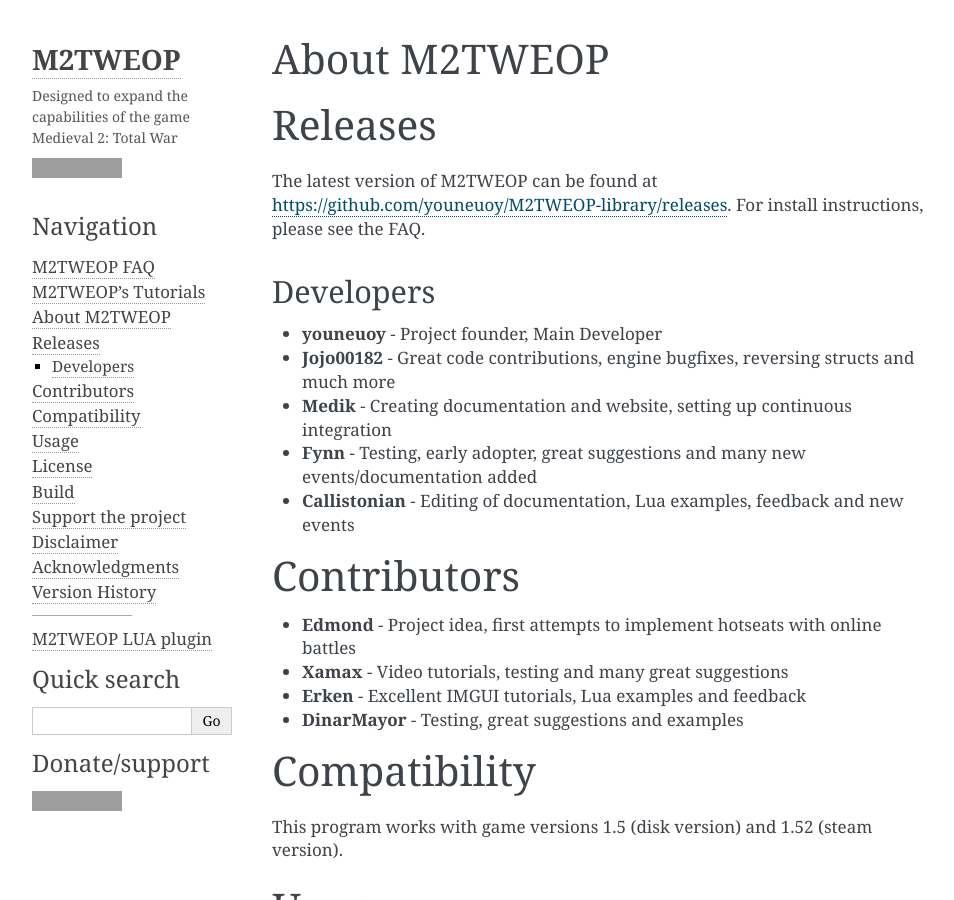
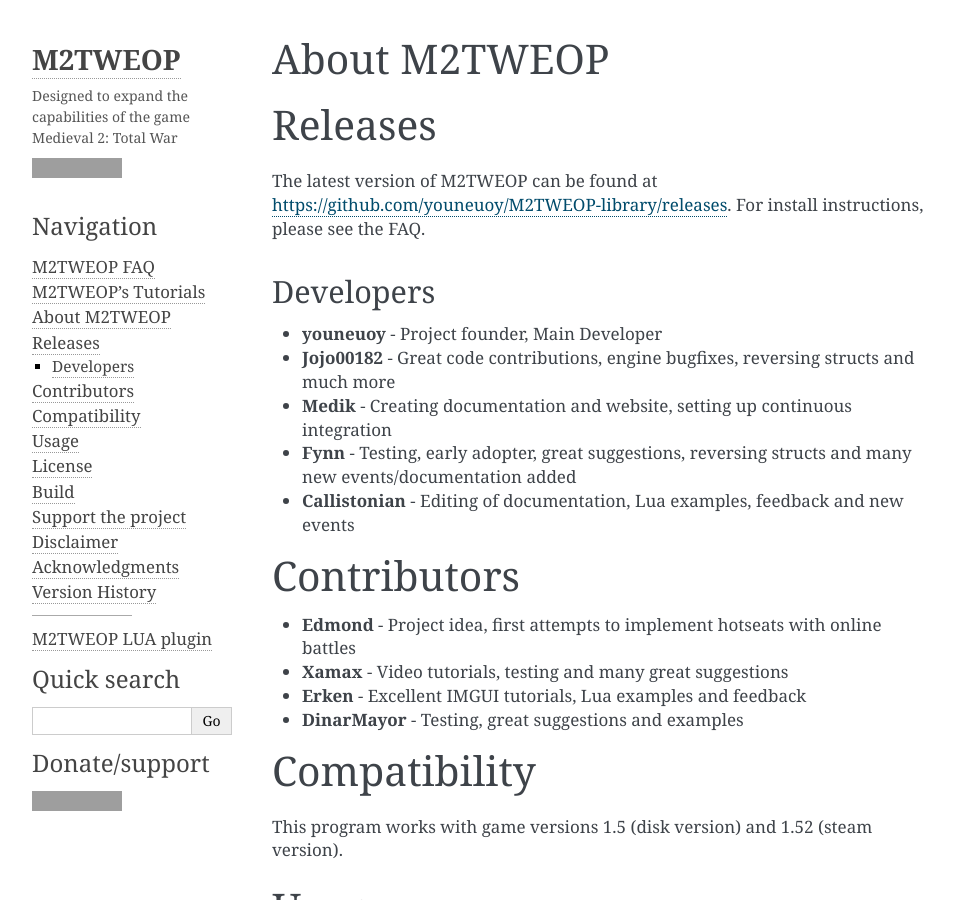
Before and after one commit to youneuoy/M2TWEOP-library, a Sphinx documentation site: the page built from documentationGenerator/EOPDocs/source/M2TWEOP.md, in a window 1280 px wide and 900 px high, cut to the strip 0-900 px from the top of the window. Shown: the whole strip, without its empty margins (148-1102 px from the left). Built offline with Sphinx 7.4.7, drawn with Linux system fonts in a browser that asks for light colours; grey boxes are pictures that could not be loaded.

Commit message:
Release: M2TWEOP-2.1.36.1

```diff
--- a/documentationGenerator/EOPDocs/source/M2TWEOP.md
+++ b/documentationGenerator/EOPDocs/source/M2TWEOP.md
@@ -7,7 +7,7 @@ The latest version of M2TWEOP can be found at https://github.com/youneuoy/M2TWEO
 * **youneuoy** - Project founder, Main Developer
 * **Jojo00182** - Great code contributions, engine bugfixes, reversing structs and much more
 * **Medik** - Creating documentation and website, setting up continuous integration
-* **Fynn** - Testing, early adopter, great suggestions and many new events/documentation added
+* **Fynn** - Testing, early adopter, great suggestions, reversing structs and many new events/documentation added
 * **Callistonian** - Editing of documentation, Lua examples, feedback and new events
 
 ## Contributors
```
Also changed, not shown: 1 other file.
